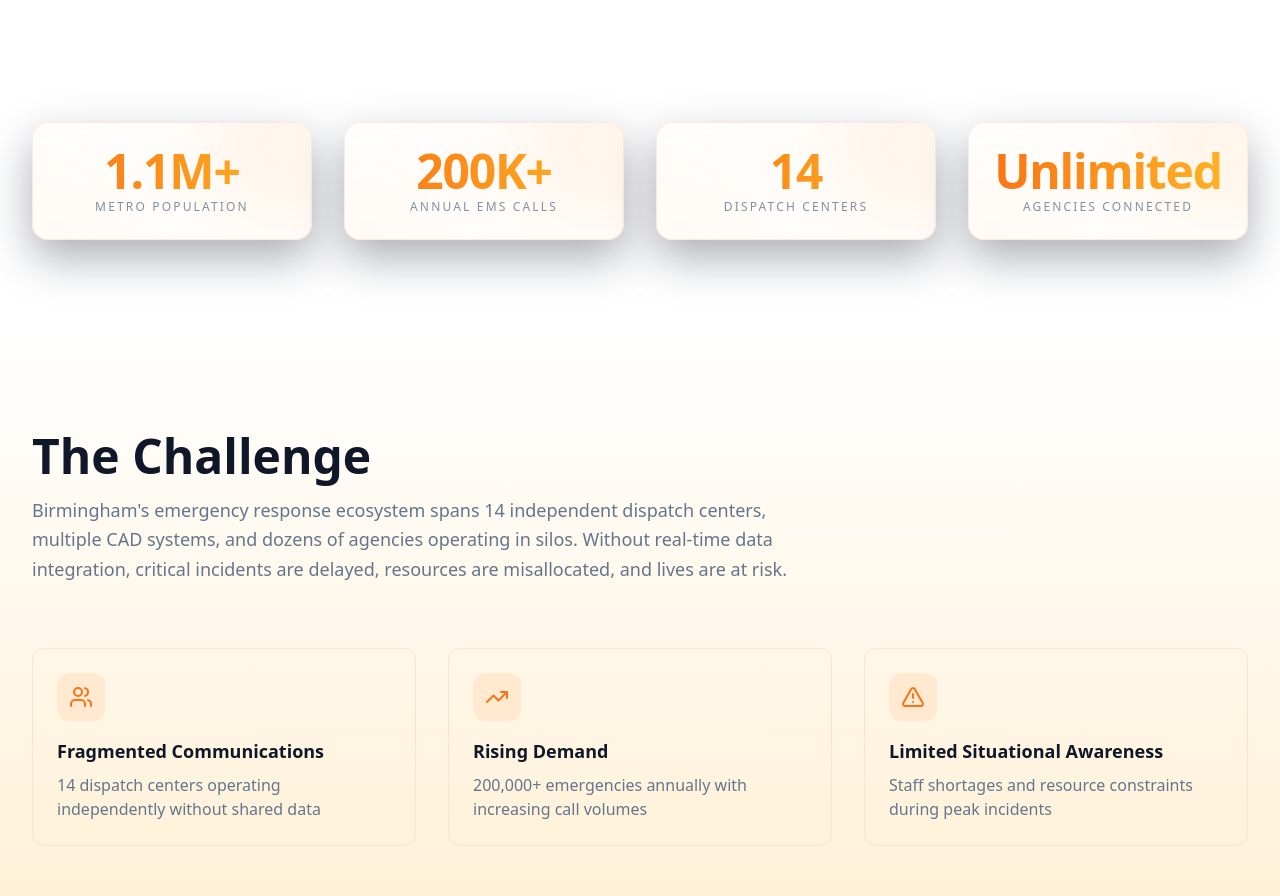
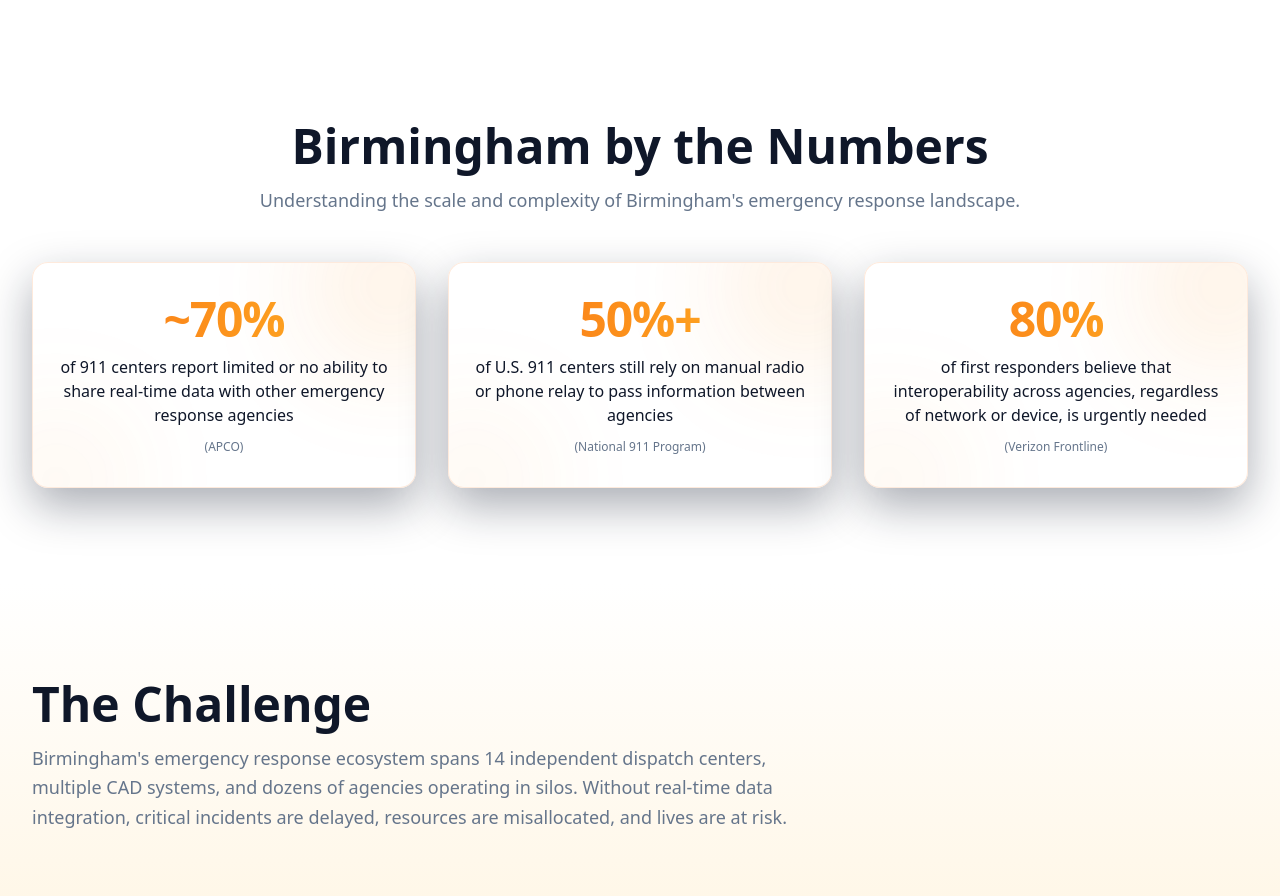
Before and after one commit to Thabhelo/mesh, a React (Vite) app: page / in a window 1280 px wide. Shown: the part 1020-1916 px from the top of the page. Built offline with nearby package versions, Linux system fonts and the light colour scheme; no server answers.

Commit message:
Refactor About and Home pages by removing outdated statistics section from About, and updating Home with new data points and improved layout for better clarity and presentation.

```diff
--- a/src/pages/About.tsx
+++ b/src/pages/About.tsx
@@ -140,48 +140,6 @@ export default function About() {
         </motion.div>
       </section>
 
-      <section className="bg-gradient-to-b from-background to-muted py-24">
-        <div className="container">
-          <motion.div
-            initial={{ opacity: 0, y: 20 }}
-            whileInView={{ opacity: 1, y: 0 }}
-            viewport={{ once: true }}
-            transition={{ duration: 0.5 }}
-            className="mb-12"
-          >
-            <h2 className="text-4xl md:text-5xl font-bold text-foreground mb-4">Birmingham by the Numbers</h2>
-            <p className="text-lg text-muted-foreground">
-              Understanding the scale and complexity of Birmingham's emergency response landscape.
-            </p>
-          </motion.div>
-
-          <motion.div
-            className="grid md:grid-cols-4 gap-8"
-            variants={containerVariants}
-            initial="hidden"
-            whileInView="visible"
-            viewport={{ once: true, margin: '-100px' }}
-          >
-            {[
-              { num: '1.1M+', label: 'Metro Population', desc: 'Spanning multiple counties and jurisdictions' },
-              { num: '200K+', label: 'Annual Emergencies', desc: 'EMS, fire, police, and hazmat incidents' },
-              { num: '14', label: 'Dispatch Centers', desc: 'Operating independently without data integration' },
-              { num: '4M', label: 'Initial Investment', desc: 'Jefferson County allocated for 15 new ambulances alone' },
-            ].map((stat, index) => (
-              <motion.div
-                key={index}
-                variants={itemVariants}
-                className="p-6 rounded-lg border border-border hover:border-primary/60 transition-colors text-center bg-card shadow-card"
-              >
-                <div className="text-4xl font-bold text-primary mb-2">{stat.num}</div>
-                <div className="text-lg font-semibold text-foreground mb-2">{stat.label}</div>
-                <p className="text-muted-foreground text-sm">{stat.desc}</p>
-              </motion.div>
-            ))}
-          </motion.div>
-        </div>
-      </section>
-
       <section className="bg-gradient-to-b from-background to-secondary/15 py-24">
         <div className="container">
           <motion.div
--- a/src/pages/Home.tsx
+++ b/src/pages/Home.tsx
@@ -6,10 +6,24 @@ import Orb from '../components/Orb';
 
 export default function Home() {
   const stats = [
-    { label: 'Metro Population', value: '1.1M+' },
-    { label: 'Annual EMS Calls', value: '200K+' },
-    { label: 'Dispatch Centers', value: '14' },
-    { label: 'Agencies Connected', value: 'Unlimited' },
+    {
+      value: '~70%',
+      description:
+        'of 911 centers report limited or no ability to share real-time data with other emergency response agencies',
+      source: 'APCO',
+    },
+    {
+      value: '50%+',
+      description:
+        'of U.S. 911 centers still rely on manual radio or phone relay to pass information between agencies',
+      source: 'National 911 Program',
+    },
+    {
+      value: '80%',
+      description:
+        'of first responders believe that interoperability across agencies, regardless of network or device, is urgently needed',
+      source: 'Verizon Frontline',
+    },
   ];
 
   const capabilities = [
@@ -109,8 +123,16 @@ export default function Home() {
       </section>
 
       <section className="container py-24">
+        <div className="max-w-3xl mx-auto text-center mb-12">
+          <h2 className="text-4xl md:text-5xl font-bold text-foreground mb-4">
+            Birmingham by the Numbers
+          </h2>
+          <p className="text-lg text-muted-foreground">
+            Understanding the scale and complexity of Birmingham&apos;s emergency response landscape.
+          </p>
+        </div>
         <motion.div
-          className="grid md:grid-cols-4 gap-6 md:gap-8"
+          className="grid md:grid-cols-3 gap-6 md:gap-8"
           variants={containerVariants}
           initial="hidden"
           whileInView="visible"
@@ -120,19 +142,22 @@ export default function Home() {
             <motion.div
               key={index}
               variants={itemVariants}
-              className="relative overflow-hidden rounded-2xl border border-primary/15 bg-card/80 backdrop-blur-xl px-5 py-6 shadow-[0_18px_45px_rgba(15,23,42,0.35)] group"
+              className="relative overflow-hidden rounded-2xl border border-primary/15 bg-card/80 backdrop-blur-xl px-6 py-8 shadow-[0_18px_45px_rgba(15,23,42,0.35)] group"
             >
               <div className="absolute inset-0 pointer-events-none opacity-60 group-hover:opacity-90 transition-opacity duration-500">
                 <div className="absolute -top-10 -right-10 w-32 h-32 bg-gradient-to-br from-primary/40 to-secondary/30 rounded-full blur-3xl" />
                 <div className="absolute -bottom-12 -left-8 w-28 h-28 bg-gradient-to-tr from-primary/25 to-secondary/20 rounded-full blur-3xl" />
               </div>
-              <div className="relative text-center space-y-1">
+              <div className="relative text-center space-y-3">
                 <div className="text-4xl md:text-5xl font-extrabold bg-gradient-to-r from-primary to-secondary bg-clip-text text-transparent tracking-tight">
                   {stat.value}
                 </div>
-                <div className="text-xs uppercase tracking-[0.18em] text-muted-foreground/80">
-                  {stat.label}
-                </div>
+                <p className="text-sm md:text-base text-foreground font-medium leading-relaxed">
+                  {stat.description}
+                </p>
+                {stat.source && (
+                  <p className="text-xs text-muted-foreground mt-1">({stat.source})</p>
+                )}
               </div>
             </motion.div>
           ))}
```
